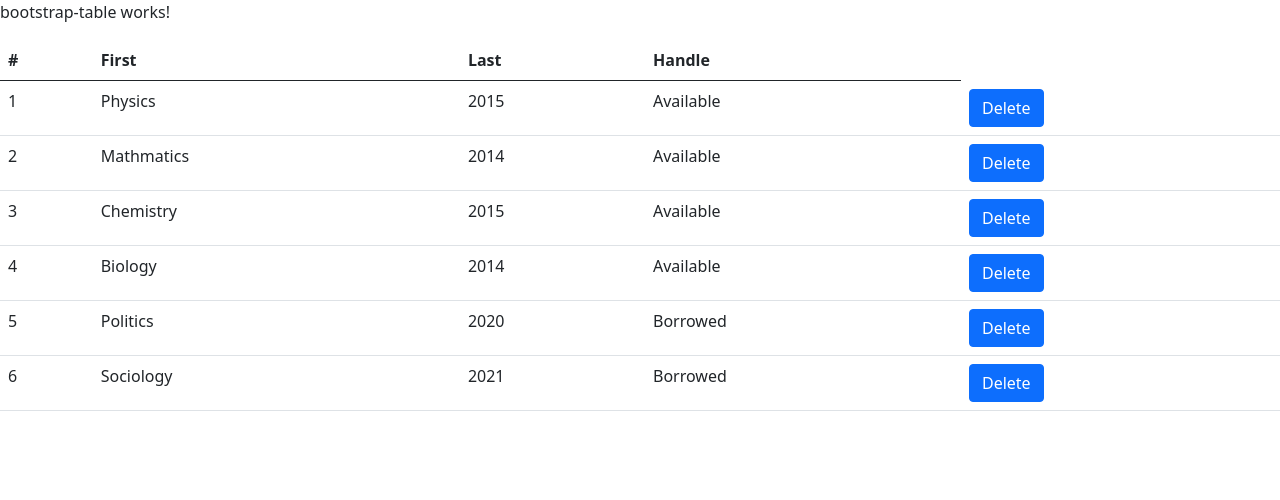
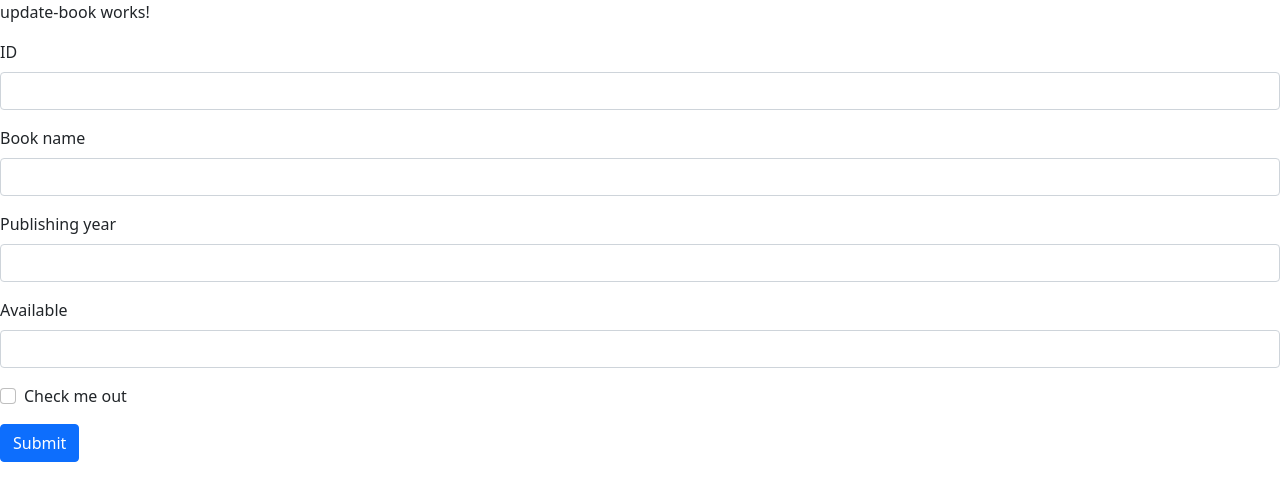
Before and after one commit to KaziMuktadirAhmed/class-project, an Angular app: page / in a window 1280 px wide. Shown: the top 500 px of the page. Built offline with nearby package versions, Linux system fonts and the light colour scheme.

Commit message:
commit update-book

```diff
--- a/src/app/app.component.html
+++ b/src/app/app.component.html
@@ -1,2 +1,3 @@
 <!-- <app-angular-js-welcome-page></app-angular-js-welcome-page> -->
-<app-bootstrap-table></app-bootstrap-table>
+<!-- <app-bootstrap-table></app-bootstrap-table> -->
+<app-update-book></app-update-book>
--- a/src/app/app.module.ts
+++ b/src/app/app.module.ts
@@ -5,12 +5,14 @@ import { AppRoutingModule } from './app-routing.module';
 import { AppComponent } from './app.component';
 import { BootstrapTableComponent } from './bootstrap-table/bootstrap-table.component';
 import { AngularJsWelcomePageComponent } from './angular-js-welcome-page/angular-js-welcome-page.component';
+import { UpdateBookComponent } from './update-book/update-book.component';
 
 @NgModule({
   declarations: [
     AppComponent,
     BootstrapTableComponent,
-    AngularJsWelcomePageComponent
+    AngularJsWelcomePageComponent,
+    UpdateBookComponent
   ],
   imports: [
     BrowserModule,
--- a/src/app/bootstrap-table/bootstrap-table.component.html
+++ b/src/app/bootstrap-table/bootstrap-table.component.html
@@ -16,6 +16,7 @@
         <td *ngIf="book.availability">Available</td>
         <td *ngIf="!book.availability">Borrowed</td>
         <td><button type="button" class="btn btn-primary" (click)="Delete(book)">Delete</button></td>
+        <td><button type="button" class="btn btn-primary" (click)="Update(book)">Update info</button></td>
       </tr>
     </tbody>
   </table>
--- a/src/app/bootstrap-table/bootstrap-table.component.ts
+++ b/src/app/bootstrap-table/bootstrap-table.component.ts
@@ -21,4 +21,8 @@ export class BootstrapTableComponent implements OnInit {
     this.bookSevice.deleteBook(index);
   }
 
+  Update (book : book) : void {
+    const index = this.books.indexOf(book);
+  }
+
 }
--- /dev/null
+++ b/src/app/update-book/update-book.component.html
@@ -0,0 +1,24 @@
+<p>update-book works!</p>
+<form>
+  <div class="mb-3">
+    <label for="exampleInputEmail1" class="form-label">ID</label>
+    <input type="text" class="form-control" id="exampleInputEmail1" aria-describedby="emailHelp">
+  </div>
+  <div class="mb-3">
+    <label for="exampleInputEmail1" class="form-label">Book name</label>
+    <input type="text" class="form-control" id="exampleInputEmail1" aria-describedby="emailHelp">
+  </div>
+  <div class="mb-3">
+    <label for="exampleInputEmail1" class="form-label">Publishing year</label>
+    <input type="text" class="form-control" id="exampleInputEmail1" aria-describedby="emailHelp">
+  </div>
+  <div class="mb-3">
+    <label for="exampleInputPassword1" class="form-label">Available</label>
+    <input type="text" class="form-control" id="exampleInputPassword1">
+  </div>
+  <div class="mb-3 form-check">
+    <input type="checkbox" class="form-check-input" id="exampleCheck1">
+    <label class="form-check-label" for="exampleCheck1">Check me out</label>
+  </div>
+  <button type="submit" class="btn btn-primary">Submit</button>
+</form>
--- /dev/null
+++ b/src/app/update-book/update-book.component.ts
@@ -0,0 +1,15 @@
+import { Component, OnInit } from '@angular/core';
+
+@Component({
+  selector: 'app-update-book',
+  templateUrl: './update-book.component.html',
+  styleUrls: ['./update-book.component.css']
+})
+export class UpdateBookComponent implements OnInit {
+
+  constructor() { }
+
+  ngOnInit(): void {
+  }
+
+}
```
Also changed, not shown: src/app/update-book/update-book.component.css (added), 1 other file (tests, documents, lock files or other folders).
